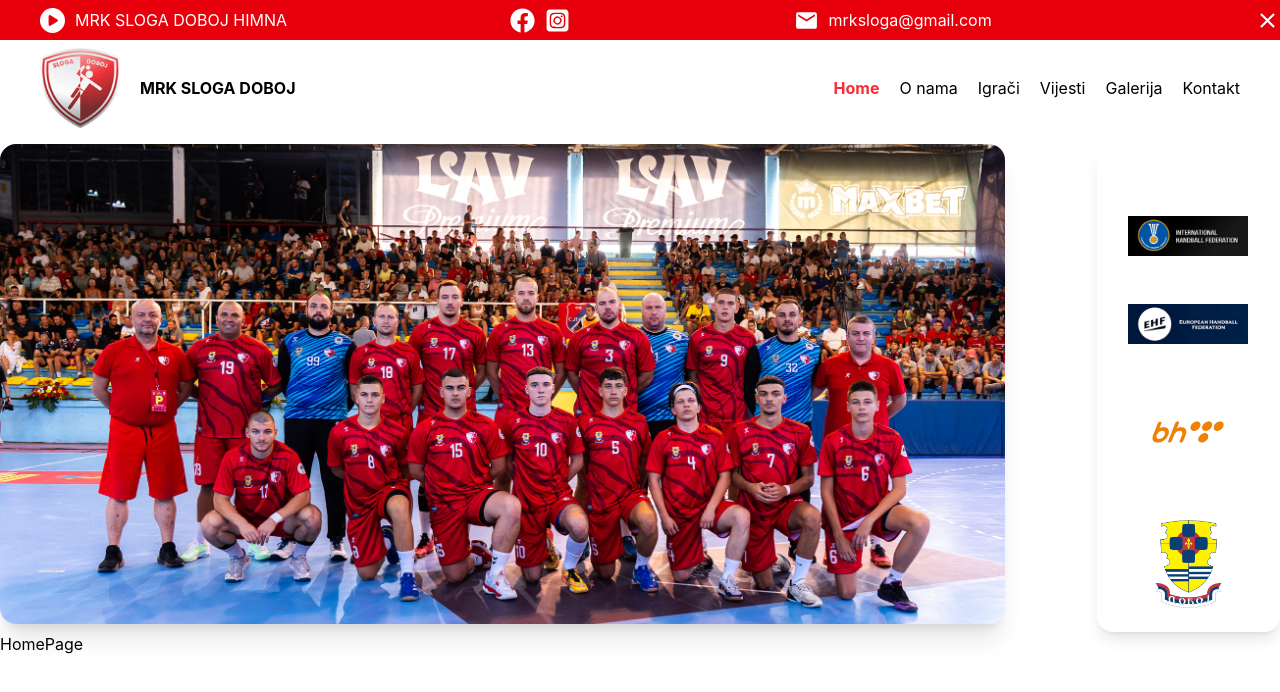
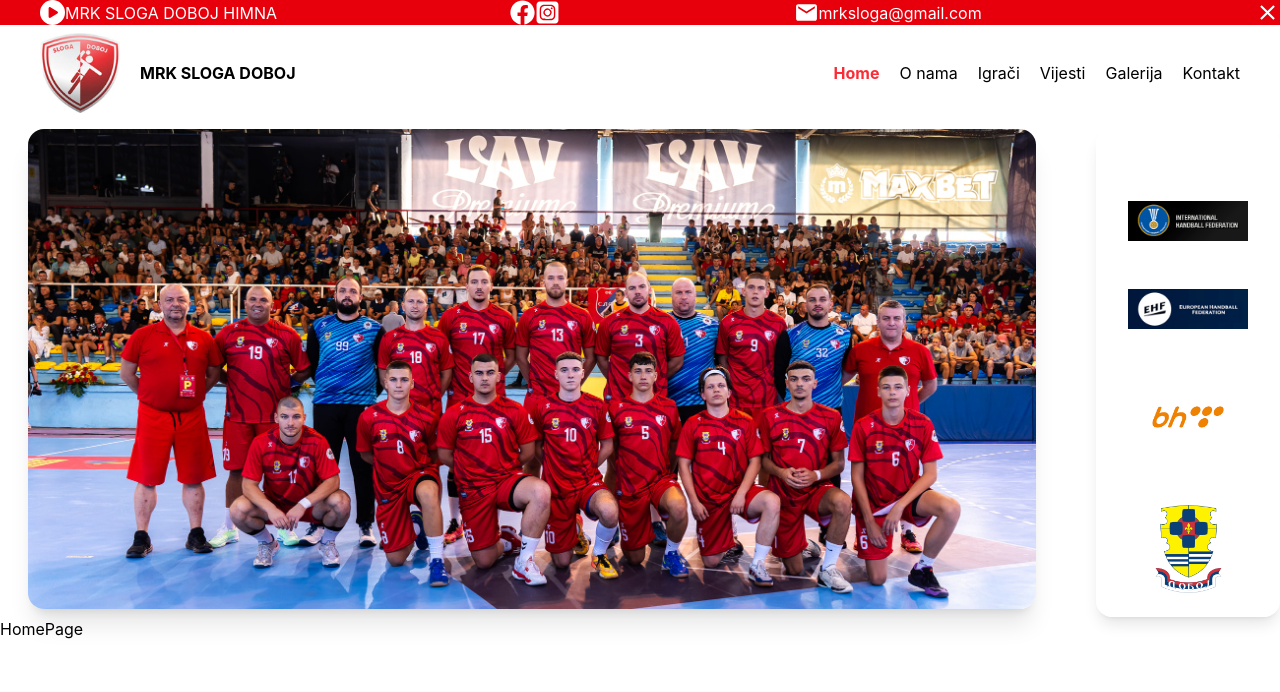
Before and after one commit to Bozidar99/MRKSlogaDoboj, a React (Vite) app: page / in a window 1280 px wide. Shown: the top 692 px of the page. Built offline with nearby package versions, Linux system fonts and the light colour scheme.

Commit message:
U  NavBarComponent

```diff
--- a/src/components/HeaderComponent.jsx
+++ b/src/components/HeaderComponent.jsx
@@ -19,19 +19,19 @@ function HeaderComponent({setToggleHeader}) {
     }
 
   return (
-    <div className='flex items-center justify-between w-full mx-auto h-[40px] bg-red-600'>
-      <div className='flex items-center gap-[10px] ml-10'>
+    <div className='flex items-center justify-between w-full mx-auto h-40px bg-red-600'>
+      <div className='flex items-center gap-10px ml-10'>
         <FaCirclePlay className='text-white' size={25}/>
         <p className='text-white '>MRK SLOGA DOBOJ HIMNA</p>
       </div>
 
-      <div className='flex items-center gap-[10px]'>
+      <div className='flex items-center gap-10px'>
         <FaFacebook className='text-white' size={25}/>
         <FaSquareInstagram className='text-white' size={25}/>
       </div>
 
 
-      <div className='flex items-center gap-[10px] mr-10'>
+      <div className='flex items-center gap-10px mr-10'>
         {/* ikona maila */}
         <MdEmail className='text-white' size={25}/>
         <span className='text-white'>mrksloga@gmail.com</span>
--- a/src/components/HeroComponent.jsx
+++ b/src/components/HeroComponent.jsx
@@ -7,12 +7,12 @@ import bht from "../assets/bht.png"
 import hero from "../assets/hero.png"
 function HeroComponent() {
   return (
-    <div className='flex gap-23 items-center'>
+    <div className='flex gap-15 items-center'>
 
       <img
         src={tim}
         alt='tim'
-        className="w-260 h-120 object-cover rounded-2xl shadow-xl"
+        className="w-260 h-120 object-cover rounded-2xl shadow-xl ml-7"
       />
 
       <div className='mt-2 flex flex-col items-center backdrop-blur-sm bg-white/40 p-6 rounded-2xl shadow-lg'>
```
